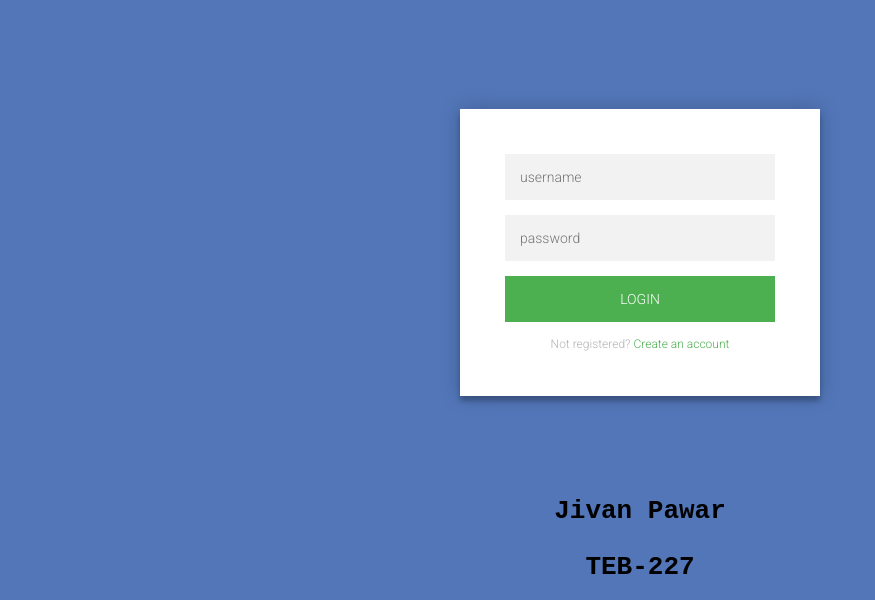
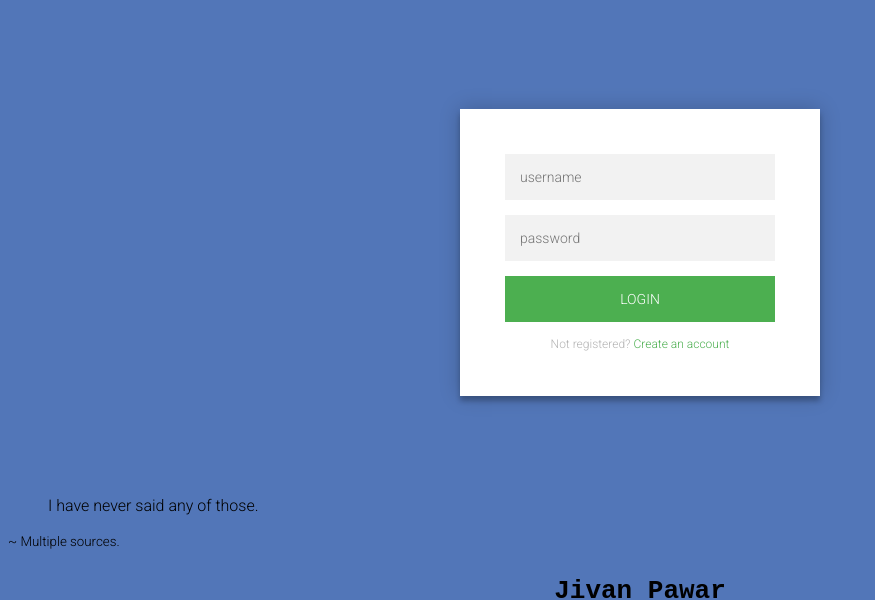
Before and after one commit to emerald-legion/ccl-expt9, a plain HTML site: page index.html in a window 1280 px wide. Shown: the top 600 px of the page, without its empty margins (0-875 px from the left). Drawn offline with Linux system fonts and the light colour scheme.

Commit message:
Update index.html

```diff
--- a/index.html
+++ b/index.html
@@ -25,6 +25,12 @@
           </form>
         </div>
       </div>
+     <main>
+  <blockquote>
+    I have never said any of those.
+  </blockquote>
+  <small>~ Multiple sources.</small>
+</main>
       <h3>Jivan Pawar</h3>
       <h3>TEB-227</h3>
       <h3>CCL Expt - 9 </h3>
```
